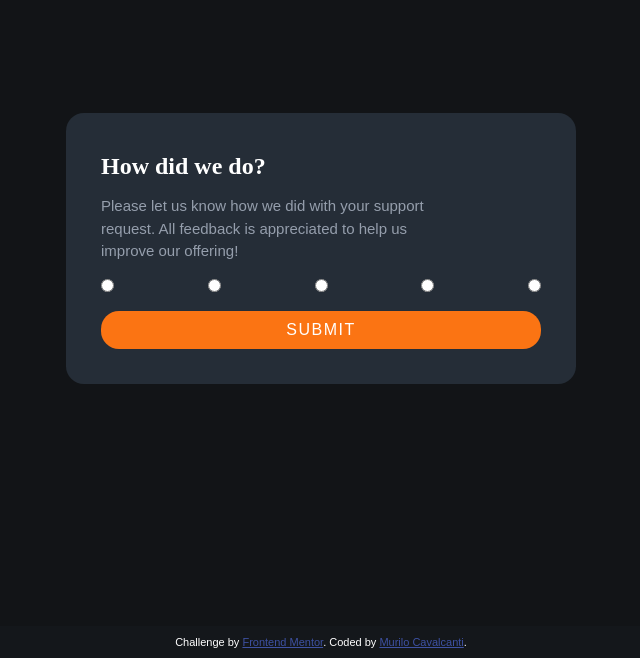
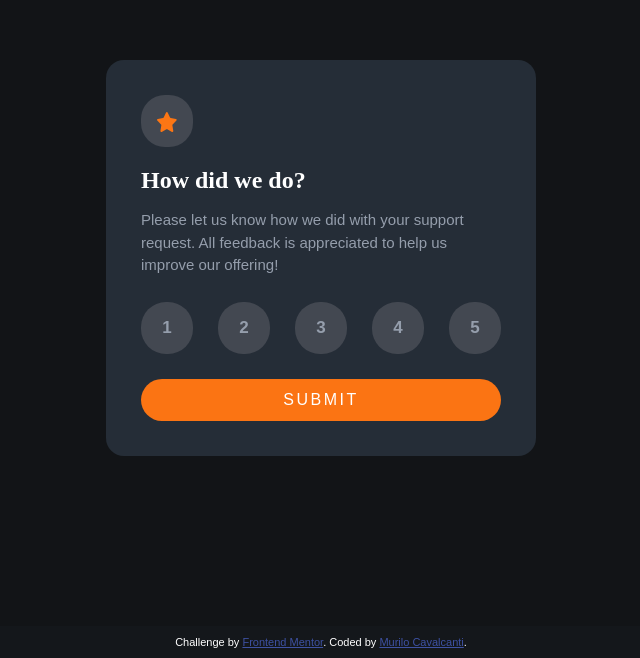
Before and after one commit to muriloLcavalcanti/proj.2, a plain HTML site: page index.html in a window 1280 px wide. Shown: the part 142-800 px from the top of the page, without its empty margins (319-959 px from the left). Drawn offline with Linux system fonts and the light colour scheme; a web font is replaced by a local one.

Commit message:
estilo da primeira pagina completo e lógica para trocar de tela adicionada

```diff
--- a/index.html
+++ b/index.html
@@ -11,22 +11,32 @@
 
 <body>
   <div class="container">
+
+    <div class="icone-estrela">
+      <button class=""><img src="/images/icon-star.svg" alt=""></button>
+    </div>
+
     <h2>How did we do?</h2>
-    <p>Please let us know how we did with your support request. All feedback is appreciated to help us improve our
-      offering!</p>
-    <div class="inputs">
-      <input type="radio" name="" id="">
-      <input type="radio" name="" id="">
-      <input type="radio" name="" id="">
-      <input type="radio" name="" id="">
-      <input type="radio" name="" id="">
-    </div>
-    <button type="submit">SUBMIT</button>
-  </div>
+
+    <p>Please let us know how we did with your support request. All feedback is appreciated to help us improve our offering!</p>
+
+    <div class="notas">
+      <button class="nota">1</button>
+      <button class="nota">2</button>
+      <button class="nota">3</button>
+      <button class="nota">4</button>
+      <button class="nota">5</button>
+    </div> <!-- notas -->
+
+    <button id= "submit" onclick="submit()">SUBMIT</button>
+
+  </div> <!-- container -->
+
   <footer class="attribution">
     Challenge by <a href="https://www.frontendmentor.io?ref=challenge" target="_blank">Frontend Mentor</a>.
     Coded by <a href="https://github.com/muriloLcavalcanti/proj.2-mentoria" target="_blank">Murilo Cavalcanti</a>.
-  </footer>
+  </footer> <!-- footer - attribution -->
+
   <script src="logica.js"></script>
 </body>
 
--- a/logica.js
+++ b/logica.js
@@ -0,0 +1,3 @@
+function submit(){
+    window.location.href = "thanks.html"
+}
--- a/style.css
+++ b/style.css
@@ -1,11 +1,3 @@
-footer.attribution {
-  font-size: 11px;
-  text-align: center;
-}
-footer.attribution a {
-  color: hsl(228, 45%, 44%);
-}
-
 @font-face {
   font-family: "Overpass";
   src: url("fonts/Overpass-VariableFont_wght.ttf") format("truetype");
@@ -32,8 +24,12 @@ p {
   font-size: 15px;
   line-height: 1.5;
   color: hsl(217, 12%, 63%);
-  width: 80%;
-  margin: 15px 0;
+  width: 100%;
+  margin: 15px 15px 15px 0px;
+}
+
+html{
+  min-height: 500px;
 }
 
 body {
@@ -42,34 +38,82 @@ body {
   justify-content: center;
   justify-items: center;
   align-items: center;
+  height: 100vh;
 }
 
 div.container {
-  width: 55vh;
+  min-width: 350px;
+  max-width: 400px;
+  width: 45vh;
   background-color: hsl(213, 19%, 18%);
   border-radius: 18px;
   padding: 35px;
-  margin: 50% auto;
 }
 
-div.inputs{
-    display: inline-grid;
-    width: 100%;
-    grid-auto-flow: column;
-    justify-content: space-between;
+
+div.icone-estrela img{
+  width: 20px;
+  height: 20px;
+  margin-top: 5px;
 }
 
-button {
+div.icone-estrela button{
+  color: hsl(217, 12%, 63%);
+  background-color: hsl(217, 9%, 29%);
+  border-radius: 24px;
+  border: none;
+  width: 52px;
+  height: 52px;
+  margin-bottom: 15px;
+}
+
+
+div.notas {
+  display: inline-grid;
+  width: 100%;
+  grid-auto-flow: column;
+  justify-content: space-between;
+}
+
+
+
+button.nota {
+  font-size: 17px;
+  font-weight: bolder;
+  color: hsl(217, 12%, 63%);
+  text-align: center;
+  background-color: hsl(217, 9%, 29%);
+  border-radius: 25px;
+  border: none;
+  width: 52px;
+  height: 52px;
+  margin: 10px 0;
+}
+
+button.nota:hover {
+  background-color: hsl(217, 12%, 63%);
+  color: hsl(0, 0%, 100%);
+}
+
+
+button#submit {
   background-color: hsl(25, 97%, 53%);
+  border-radius: 25px;
   border: none;
-  border-radius: 18px;
-  padding: 10px;
+  padding: 12px;
   width: 100%;
+
   font-size: 16px;
+  font-weight: 500;
   color: hsl(0, 0%, 100%);
   cursor: pointer;
   margin: 15px 0px 0px 0px;
-  letter-spacing: 1.5px;
+  letter-spacing: 2.5px;
+}
+
+button#submit:hover{
+  background-color: hsl(0, 0%, 100%);
+  color: hsl(25, 97%, 53%);
 }
 
 footer {
@@ -79,3 +123,11 @@ footer {
   padding: 10px;
   background-color: rgba(37, 45, 55, 0.15);
 }
+
+footer.attribution {
+  font-size: 11px;
+  text-align: center;
+}
+footer.attribution a {
+  color: hsl(228, 45%, 44%);
+}
```
Also changed, not shown: thanks.html (added, +12 -0 lines).
